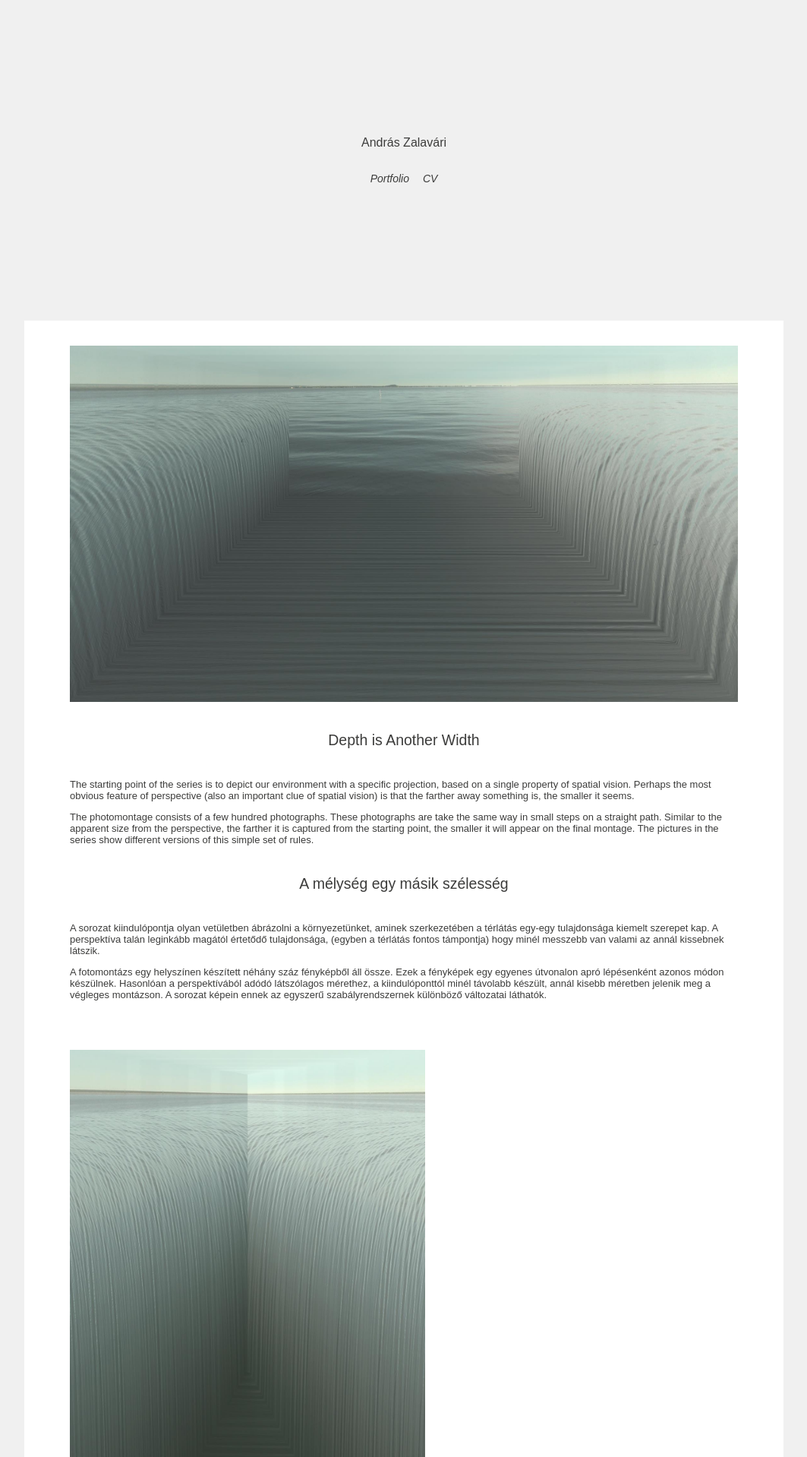
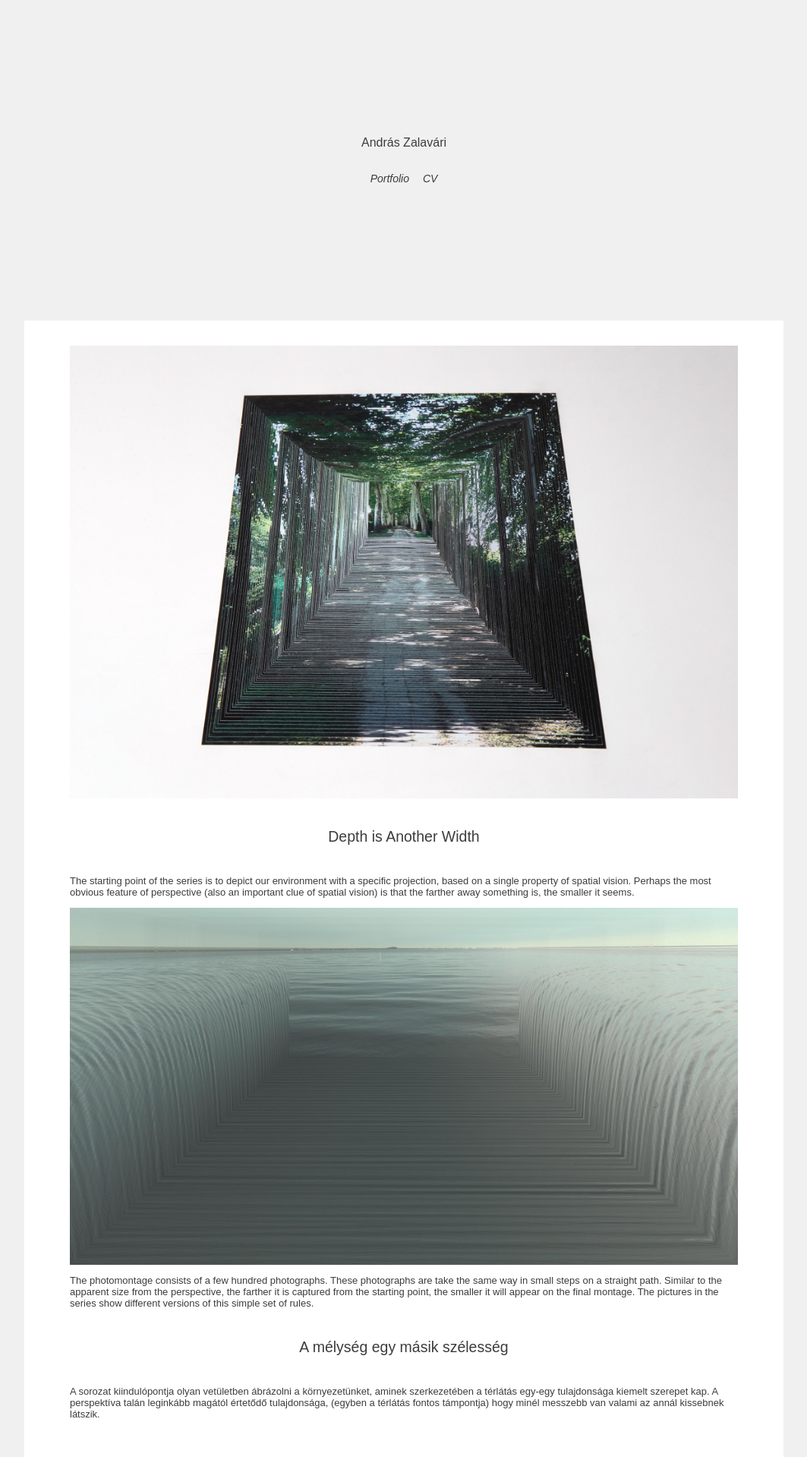
Before and after one commit to zalavariandris/andraszalavari_jekyll, a Jekyll site: the page built from _posts/2020-08-01-depth_is_another_width.md, in a window 1280 px wide. Shown: the top 1918 px of the page at 76% size, without its empty margins (108-1171 px from the left). Built offline with Jekyll 4.4.1, drawn with Linux system fonts in a browser that asks for light colours; some of the changed text lies outside the part shown; grey boxes are pictures that could not be loaded.

Commit message:
add post pages, and fix css

```diff
--- a/_layouts/default.html
+++ b/_layouts/default.html
@@ -14,7 +14,6 @@
         <a href="{{site.baseurl}}/">Portfolio</a>
         <a href="{{site.baseurl}}/cv">CV</a>
       </nav>
-
     </header>
 
     <main>
--- a/_posts/2020-08-01-depth_is_another_width.md
+++ b/_posts/2020-08-01-depth_is_another_width.md
@@ -17,8 +19,8 @@ caption: |
   2020
 ---
 
+![](/assets/media/200130_MG_1696.jpg)
 
-![](/assets/media/balaton4.jpg)
 
 ## Depth is Another Width
 
@@ -26,10 +28,21 @@ The starting point of the series is to depict our environment with a specific pr
 
 <!-- more -->
 
+![](/assets/media/balaton4.jpg)
+
 The photomontage consists of a few hundred photographs. These photographs are take the same way in small steps on a straight path. Similar to the apparent size from the perspective, the farther it is captured from the starting point, the smaller it will appear on the final montage. The pictures in the series show different versions of this simple set of rules.
 
 ## A mélység egy másik szélesség
 A sorozat kiindulópontja olyan vetületben ábrázolni a környezetünket, aminek szerkezetében a térlátás egy-egy tulajdonsága kiemelt szerepet kap. A perspektíva talán leginkább magától értetődő tulajdonsága, (egyben a térlátás fontos támpontja) hogy minél messzebb van valami az annál kissebnek látszik.
+
+<figure>
+    <img src="/assets/media/200130_MG_1732.jpg">
+    <figcaption>
+        Depicted width / real distance<br>
+        giclée print, 44 x 70 cm<br>
+        2020
+    </figcaption>
+</figure>
 
 A fotomontázs egy helyszínen készített néhány száz fényképből áll össze. Ezek a fényképek egy egyenes útvonalon apró lépésenként azonos módon készülnek. Hasonlóan a perspektívából adódó látszólagos mérethez, a kiindulóponttól minél távolabb készült, annál kisebb méretben jelenik meg a végleges montázson. A sorozat képein ennek az egyszerű szabályrendszernek különböző változatai láthatók.
 
@@ -38,6 +51,11 @@ A fotomontázs egy helyszínen készített néhány száz fényképből áll ös
   <figcaption>
     photographing the theory of depth clue
   </figcaption>
+</figure>
+
+<figure class="gallery">
+  <img src="/assets/media/Balaton1-120x75.jpg" alt="Balaton3-120x71"/>
+  <img src="/assets/media/Balaton2-120x75.jpg" alt="Balaton3-120x71"/>
 </figure>
 
 <figure>
@@ -50,14 +68,6 @@ A fotomontázs egy helyszínen készített néhány száz fényképből áll ös
 </figure>
 
 <figure>
-    <img src="/assets/media/200130_MG_1732.jpg">
-    <figcaption>
-        Depicted width / real distance<br>
-        giclée print, 44 x 70 cm<br>
-        2020
-    </figcaption>
-</figure>
-<figure>
     <img src="/assets/media/Duna-70x49.jpg">
     <figcaption>
     Danube<br>
--- a/assets/style.css
+++ b/assets/style.css
@@ -219,8 +219,8 @@ figure.gallery>video{
 }
 
 /* the first element shoud take the firs row*/
-figure.gallery>img:first-of-type,
-figure.gallery>video:first-of-type, {
+figure.gallery img:first-child,
+figure.gallery video:first-child {
   flex-basis:100%;
 }
 
@@ -233,7 +233,7 @@ figure.gallery>figcaption{
 figure.gallery>img:nth-of-type(1):nth-last-of-type(2),
 figure.gallery>img:nth-of-type(2):nth-last-of-type(1),
 figure.gallery>video:nth-of-type(1):nth-last-of-type(2),
-figure.gallery>video:nth-of-type(2):nth-last-of-type(1),
+figure.gallery>video:nth-of-type(2):nth-last-of-type(1)
 {
 	flex-basis:0;
 }
```
Also changed, not shown: other parts of _posts/2020-08-01-depth_is_another_width.md (+12 -1 lines), assets/media/Balaton4-69x120-1608659646494.jpg (deleted), assets/media/Balaton4-69x120.jpg (deleted), assets/media/Balaton5.jpg (renamed from assets/media/Balaton5-69x120.jpg), assets/media/Futopalya.jpg (renamed from assets/media/Futopalya-44x70.jpg).
